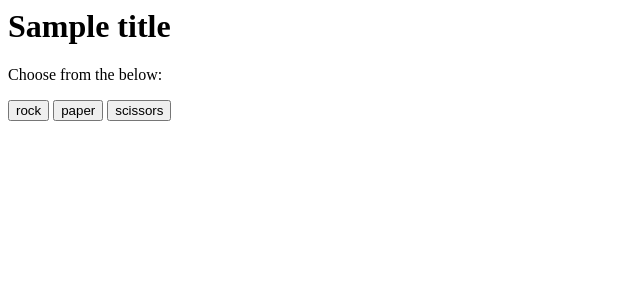
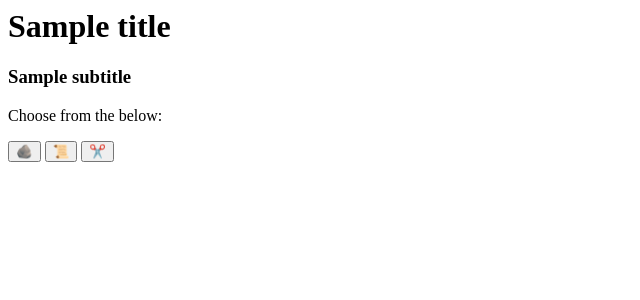
Before and after one commit to DevsInTheShed/rps-chalice, a Python web app: template chalicelib/templates/index.html in a window 1280 px wide. Shown: the top 300 px of the page, without its empty margins (0-640 px from the left). Run offline with Jinja, Linux system fonts and the light colour scheme; the template is opened without the code that fills it: most values are stand-ins (such as "Sample title", 1, 10 or a date in 2020).

Commit message:
Emoji edition working

```diff
--- a/chalicelib/templates/index.html
+++ b/chalicelib/templates/index.html
@@ -7,11 +7,12 @@
     </head>
     <body>
         <h1>{{ title }}</h1>
+        <h3>{{ subtitle }}</h3>
         <p>Choose from the below:</p>
         <form action="/api/result" method="post">
-            <input type="submit" name="choice" value="rock">
-            <input type="submit" name="choice" value="paper">
-            <input type="submit" name="choice" value="scissors">
+            <input type="submit" name="choice" value="🪨">
+            <input type="submit" name="choice" value="📜">
+            <input type="submit" name="choice" value="✂️">
         </form>
     </body>
 </html>
--- a/chalicelib/templates/result.html
+++ b/chalicelib/templates/result.html
@@ -7,6 +7,7 @@
     </head>
     <body>
         <h1>{{ title }}</h1>
+        <h3>{{ subtitle }}</h3>
         <p>You chose:</p>
         <h2>{{ choice }}</h2>
         <p>The computer chose:</p>
```
Also changed, not shown: app.py (+8 -6 lines).
